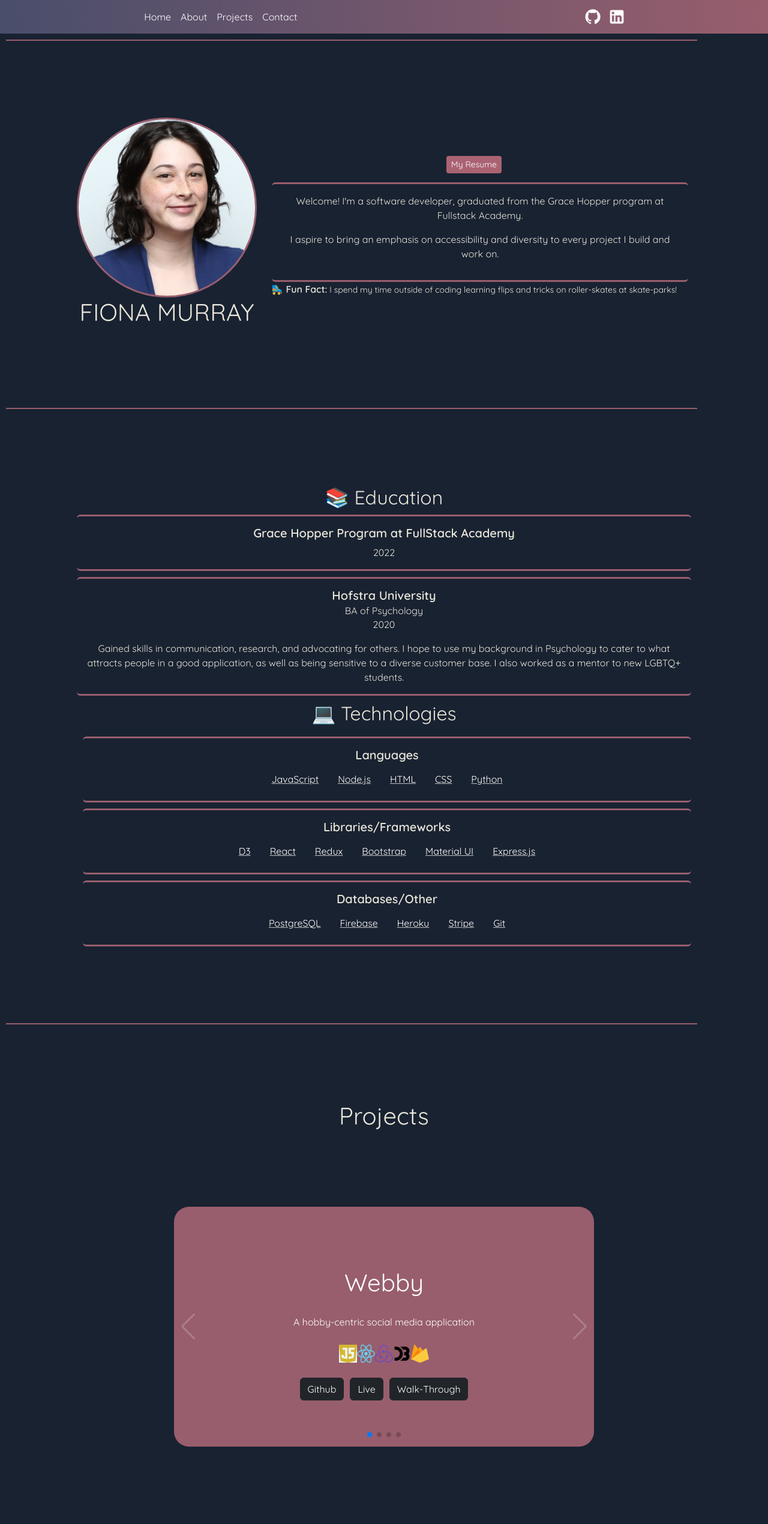
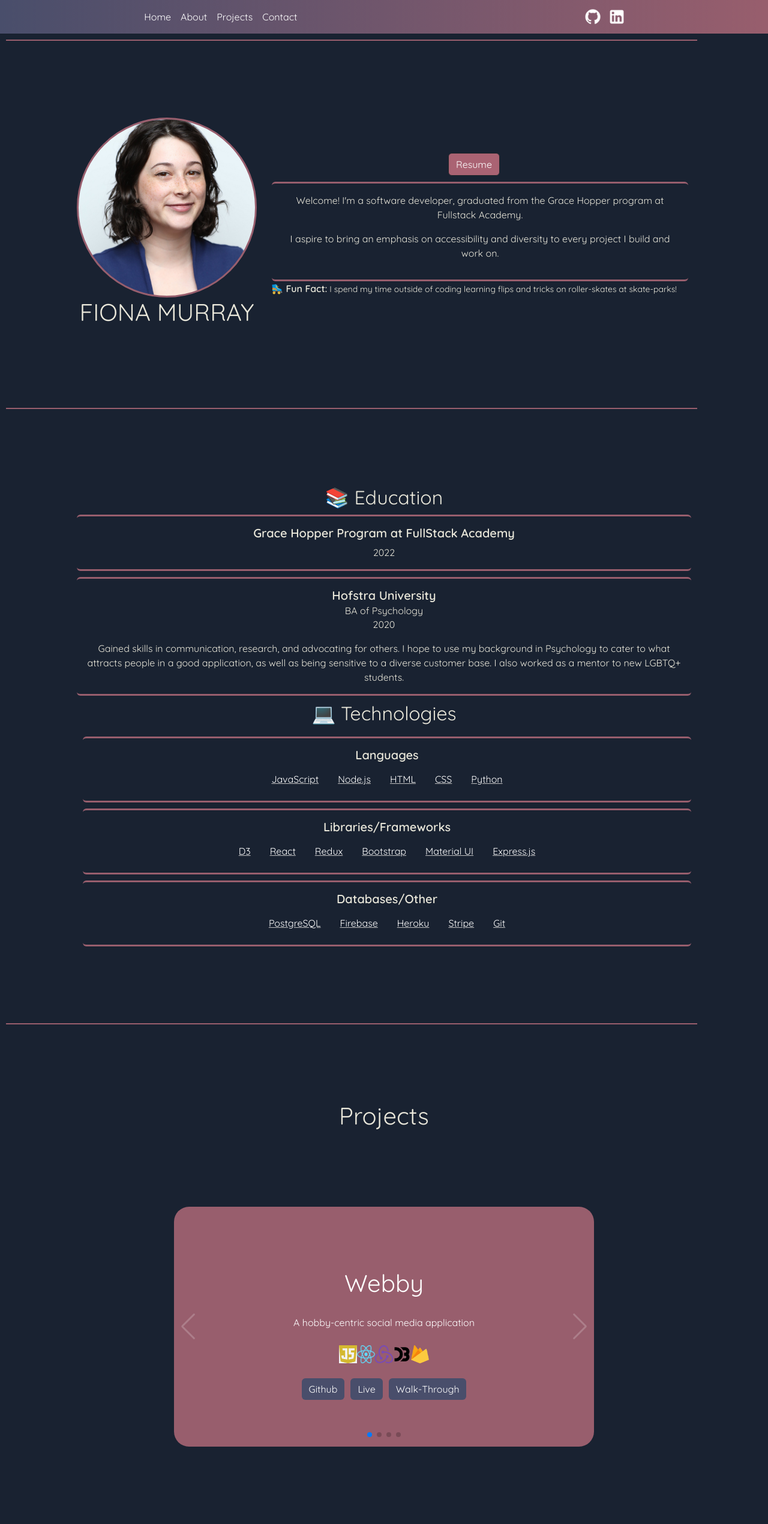
Before and after one commit to lavenderfi/FM-Portfolio, a React (Create React App) app: page / in a window 1280 px wide. Shown: the top 2541 px of the page at 60% size. Built offline with nearby package versions, Linux system fonts and the light colour scheme.

Commit message:
fixed image flicker and aria labels

```diff
--- a/src/Contact.js
+++ b/src/Contact.js
@@ -50,13 +50,14 @@ export default function Contact() {
 
   return (
     <section id="contact" className='contact'>
-        <h1> &#128236; Contact Me</h1>
+        <h1> <span aria-label='mailbox'>&#128236;</span>  Contact Me</h1>
         <Form onSubmit={handleSubmit(onSubmit)}>
 
             <Row className="mb-3">
               <Form.Group as={Col} controlId="formGridName" >
                 <Form.Label>Name</Form.Label>
                 <Form.Control
+                aria-label='name'
                   className="input"
                   type="text"
                   name="name"
@@ -66,7 +67,7 @@ export default function Contact() {
                       message: 'Please enter your name',
                     },
                   })}
-                />{' '}
+                />
                 {errors.name && (
                   <span className="errorMessage">{errors.name.message}</span>
                 )}
@@ -75,6 +76,7 @@ export default function Contact() {
                 <Form.Label>Email</Form.Label>
                 <Form.Control
                   className="input"
+                  aria-label='email'
                   type="text"
                   name="email"
                   {...register('email', {
@@ -95,6 +97,7 @@ export default function Contact() {
             <Form.Control
               className="input"
               type="text"
+              aria-label='subject'
               name="subject"
               {...register('subject', {
                 required: { value: true, message: 'Please enter a subject' },
@@ -107,6 +110,7 @@ export default function Contact() {
             <Form.Label>Message</Form.Label>
             <Form.Control
               className="input"
+              aria-label='message'
               as="textarea"
               name="message"
               {...register('message', {
@@ -118,6 +122,7 @@ export default function Contact() {
             )}</Form.Group>
 
           <Button
+          className='button'
             as="input"
             type="submit"
             value="Submit"
--- a/src/components/Experience.js
+++ b/src/components/Experience.js
@@ -6,7 +6,7 @@ export default function Experience() {
       <div className='line'></div>
     <div className="experience">
     <div className='edu'>
-    <h2> &#x1F4DA; Education</h2>
+    <h2> <span aria-label='books'>&#x1F4DA;</span> Education</h2>
       <Card>
         <Card.Body>
           <Card.Title>Grace Hopper Program at FullStack Academy</Card.Title>
@@ -29,7 +29,7 @@ export default function Experience() {
         </Card.Body>
       </Card>
       </div>
-          <h2 style={{padding:'10px'}}> &#128187; Technologies</h2>
+          <h2 style={{padding:'10px'}}> <span aria-label='computer'>&#128187;</span>  Technologies</h2>
         <div className='techies'>
 
 
--- a/src/components/Home.js
+++ b/src/components/Home.js
@@ -1,25 +1,17 @@
-import { Button, Card } from 'react-bootstrap';
+import { Card } from 'react-bootstrap';
 
 export default function Home() {
   return (
     <section id='home'><div className='line'></div>
     <div className="home">
       <div>
-      <div className='photo' aria-label={'Fiona Murray\'s profile pictures'}/>
+      <div className='photo' aria-label={'image'} alt={`Fiona's picture`}/>
       <h1>FIONA MURRAY</h1></div>
       <div style={{ padding: '5px' }}>
-        <a
-          href={require('../assets/Resume.pdf')}
-          download="Fiona-Murray-Resume"
-        >
-          <Button className="btn btn-dark btn-sm" style={{
-              margin: '5px',
-              backgroundColor: '#AA6373',
-              border: 'none',
-            }}>
-            My Resume
-          </Button>
-        </a>
+      <a className='btn btn-dark' role='button'href={require('../assets/Resume.pdf')}
+          download="Fiona-Murray-Resume">
+              Resume
+              </a>
 
       <Card>
         <Card.Body>
--- a/src/components/Projects.js
+++ b/src/components/Projects.js
@@ -36,16 +36,16 @@ export default function Projects() {
       >
          {projects.map(project => {
       return (
-        <SwiperSlide className='proj'>
+        <SwiperSlide className='proj' key={project.title}>
       <div >
-        <div key={project.title}>
+        <div>
             <h1>{project.title}</h1>
          <p>{project.description}</p>
 
           <div className="techs">
-            {project.techs.map(tech  => {
+            {project.techs.map((tech,i)  => {
               return (
-                <img src={tech[0]} alt={tech[1]} key={tech[0]}/>
+                <img src={tech[0]} alt={tech[1]} key={i}/>
               )
             })}
           </div>
--- a/src/index.css
+++ b/src/index.css
@@ -21,14 +21,31 @@ body {
   flex-direction: row;
 margin:10%;
 }
+.home a {
+  margin: '5px' !important;
+  background-color: #AA6373 !important;
+  border: 'none' ;
+}
+.home a:hover {
+  background-color: #823f4f !important;
+}
+.button {
+  margin: '5px' !important;
+  background-color: #AA6373 !important;
+  border: 'none' ;
+}
+.button:hover {
+  background-color: #823f4f !important;
+}
 
 .photo {
   width:300px;
   border-radius: 50%;
   border:3px solid #985e6d;
   height: 300px;
+  background: url('/public/picpic.jpg') center center no-repeat;
+  background: url('/public/one.jpg') center center no-repeat;
   background-size: 300px 300px;
-  background-image: url('/public/one.jpg');
   transition: 500ms;
 }
 .photo:hover{
@@ -37,8 +54,8 @@ margin:10%;
   border-radius: 50%;
   border:3px solid #985e6d;
   height: 300px;
+  background: url('/public/picpic.jpg') center center no-repeat;
   background-size: 300px 300px;
-  background-image: url('/public/picpic.jpg');
 }
 .socials img {
   padding:5px;
@@ -117,7 +134,6 @@ z-index: 999;
   margin:10px
 }
 
-
 .line  {
   border-bottom: 2px solid #985e6d !important;
   width: 90%;
@@ -132,6 +148,13 @@ z-index: 999;
 }
 .projects h1{
 margin:10%
+}
+.projects a {
+  background-color: #494e6b;
+  border:none
+}
+.projects a:hover {
+  background-color: #31354e;
 }
 .contact {
   margin:10%
```
